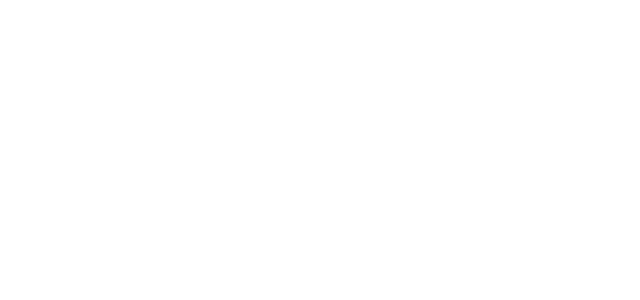
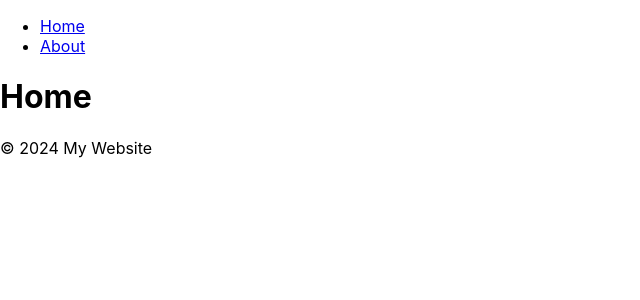
Before and after one commit to hekolcu/hekolcu-com, a React (Create React App) app: page / in a window 1280 px wide. Shown: the top 300 px of the page, without its empty margins (0-640 px from the left). Built offline with nearby package versions, Linux system fonts and the light colour scheme.

Commit message:
changed router logic for future improved future maintenance

```diff
--- a/package.json
+++ b/package.json
@@ -10,6 +10,7 @@
     "@types/node": "^16.18.73",
     "@types/react": "^18.2.48",
     "@types/react-dom": "^18.2.18",
+    "primereact": "^10.3.3",
     "react": "^18.2.0",
     "react-dom": "^18.2.0",
     "react-router-dom": "^6.21.3",
@@ -18,8 +19,8 @@
     "web-vitals": "^2.1.4"
   },
   "devDependencies": {
-    "@babel/plugin-transform-private-property-in-object": "^7.23.4",
-    "@babel/plugin-proposal-private-property-in-object": "^7.21.0"
+    "@babel/plugin-proposal-private-property-in-object": "^7.21.0",
+    "@babel/plugin-transform-private-property-in-object": "^7.23.4"
   },
   "scripts": {
     "start": "react-scripts start",
--- a/src/App.tsx
+++ b/src/App.tsx
@@ -1,10 +1,29 @@
 import React from 'react';
+import {BrowserRouter, Routes, Route} from "react-router-dom";
+import routes from "./routes";
 
 function App() {
-  return (
-    <>
-    </>
-  );
+    return (
+        <BrowserRouter>
+            <Routes>
+                {routes.map((route, index) => (
+                    <Route
+                        key={index}
+                        path={route.path}
+                        index={route.exact}
+                        element={
+                            <route.layout>
+                                <route.component />
+                            </route.layout>
+                        }
+                        errorElement={
+                            <p>Whoops</p>
+                        }
+                    />
+                ))}
+            </Routes>
+        </BrowserRouter>
+    );
 }
 
 export default App;
--- /dev/null
+++ b/src/components/layout/MainLayout.tsx
@@ -0,0 +1,28 @@
+import React from 'react';
+import { Link } from 'react-router-dom';
+
+const MainLayout: React.FC<{children: React.ReactNode}> = ({ children }) => {
+    return (
+        <div>
+            <header>
+                {/* Header content like logo, navigation links, etc. */}
+                <nav>
+                    <ul>
+                        <li><Link to="/">Home</Link></li>
+                        <li><Link to="/about">About</Link></li>
+                        {/* Add more navigation links as needed */}
+                    </ul>
+                </nav>
+            </header>
+            <main>
+                {children} {/* This renders the component passed into the layout */}
+            </main>
+            <footer>
+                {/* Footer content */}
+                <p>© 2024 My Website</p>
+            </footer>
+        </div>
+    );
+};
+
+export default MainLayout;
--- a/src/index.tsx
+++ b/src/index.tsx
@@ -2,15 +2,15 @@ import React from 'react';
 import ReactDOM from 'react-dom/client';
 import './index.css';
 import reportWebVitals from './reportWebVitals';
-import {RouterProvider} from "react-router-dom";
-import browserRouter from "./browserRouter";
+import App from "./App";
 
 const root = ReactDOM.createRoot(
   document.getElementById('root') as HTMLElement
 );
+
 root.render(
   <React.StrictMode>
-    <RouterProvider router={browserRouter} />
+    <App />
   </React.StrictMode>
 );
 
--- /dev/null
+++ b/src/pages/home/Home.tsx
@@ -0,0 +1,9 @@
+function Home() {
+    return (
+        <div className="home">
+            <h1>Home</h1>
+        </div>
+    );
+}
+
+export default Home;
--- /dev/null
+++ b/src/pages/index.tsx
@@ -0,0 +1 @@
+export {default} from './home/Home';
--- /dev/null
+++ b/src/routes/index.tsx
@@ -0,0 +1,2 @@
+// export the default export of routes.tsx in this index.tsx
+export { default } from './routes';
--- /dev/null
+++ b/src/routes/routes.ts
@@ -0,0 +1,13 @@
+import Home from "../pages";
+import MainLayout from "../components/layout/MainLayout";
+
+const routes = [
+    {
+        path: '/',
+        exact: true,
+        layout: MainLayout,
+        component: Home,
+    }
+];
+
+export default routes;
```
Also changed, not shown: src/browserRouter.tsx (deleted, +0 -11 lines), src/components/layout/MinimalLayout.tsx (added, +19 -0 lines), 1 other file (tests, documents, lock files or other folders).
